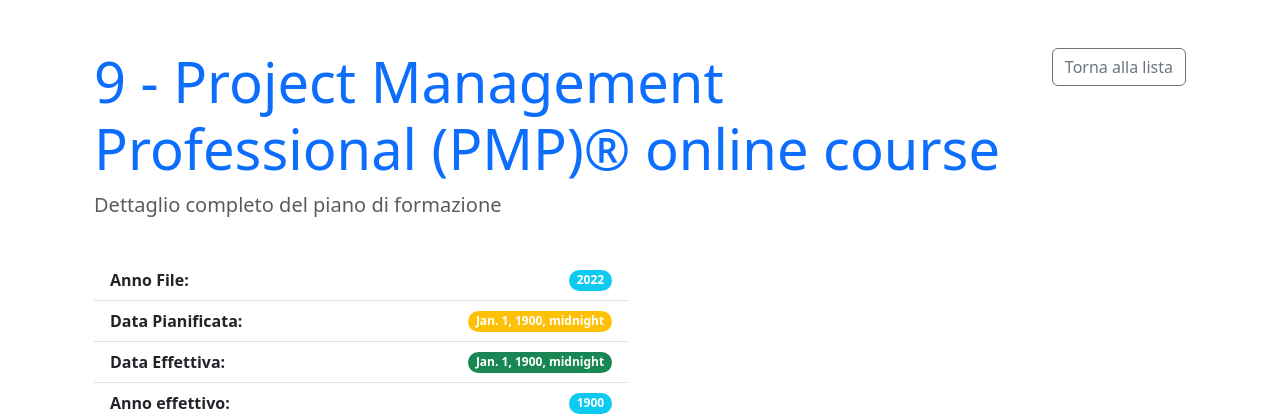
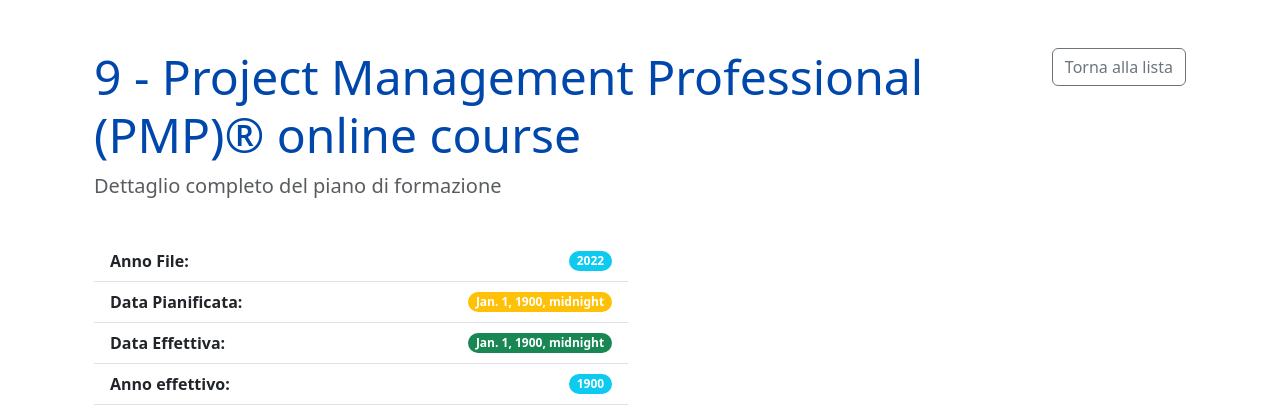
Before and after one commit to karim1655/Web_DB_Project, a Django app: page /trainingplandetail/1/ in a window 1280 px wide. Shown: the part 56-471 px from the top of the page. Run offline with Django 5.2, Linux system fonts and the light colour scheme; data comes from the database, SQL or seed files in the repository.

Commit message:
Style changes in the templates

```diff
--- a/web_app/templates/web_app/training_plan_detail.html
+++ b/web_app/templates/web_app/training_plan_detail.html
@@ -7,7 +7,10 @@
         <!-- Intestazione della pagina -->
         <div class="d-flex justify-content-between align-items-start mb-4">
     <div class="flex-grow-1" style="max-width: calc(100% - 150px);">
-                <h2 class="display-4 text-primary" style="white-space: normal; word-wrap: break-word;">{{ training_plan.course_n }} - {{ training_plan.course }}</h2>
+        <!-- Titolo ancora più grande, grassetto e con una dimensione controllata -->
+        <h3 class="font-weight-bold" style="white-space: normal; word-wrap: break-word; color: rgb(0, 71, 171); font-size: 3rem;">
+            {{ training_plan.course_n }} - {{ training_plan.course }}
+        </h3>
         <p class="lead text-muted">Dettaglio completo del piano di formazione</p>
     </div>
     <!-- Pulsante per tornare alla listview -->
@@ -15,6 +18,7 @@
         <i class="bi bi-arrow-left-circle"></i> Torna alla lista
     </a>
 </div>
+
 
         <!-- Dettagli del piano di formazione -->
         <div class="row mb-4">
--- a/web_app/templates/web_app/training_plans_list.html
+++ b/web_app/templates/web_app/training_plans_list.html
@@ -16,7 +16,7 @@
                 <!-- Card cliccabile -->
                 <a href="{% url 'training_plan_detail' training.id %}" class="card h-100 shadow-sm text-decoration-none">
                     <div class="card-body d-flex flex-column">
-                        <h5 class="card-title text-primary"> {{ training.course_n }} - {{ training.course|truncatewords:20 }}</h5>
+                        <h5 class="card-title" style="color: rgb(0, 71, 171);"> {{ training.course_n }} - {{ training.course|truncatewords:10 }}</h5>
 
                         <p class="card-text">
                             Anno File: <span class="badge rounded-pill bg-info">{{ training.file_year }}</span><br>
```
Lines whose indentation alone changed are shown as unchanged.
